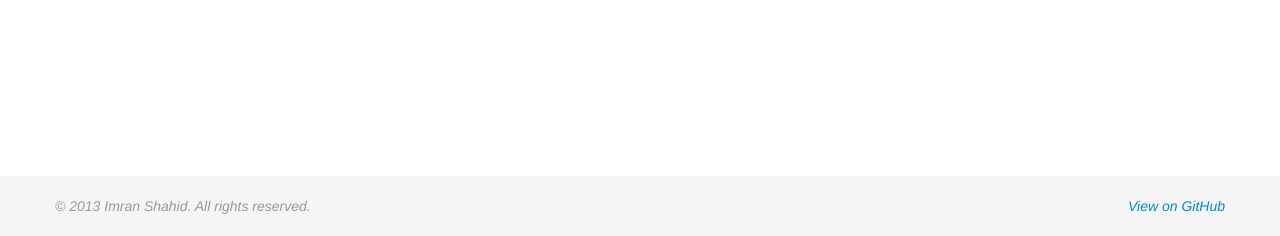
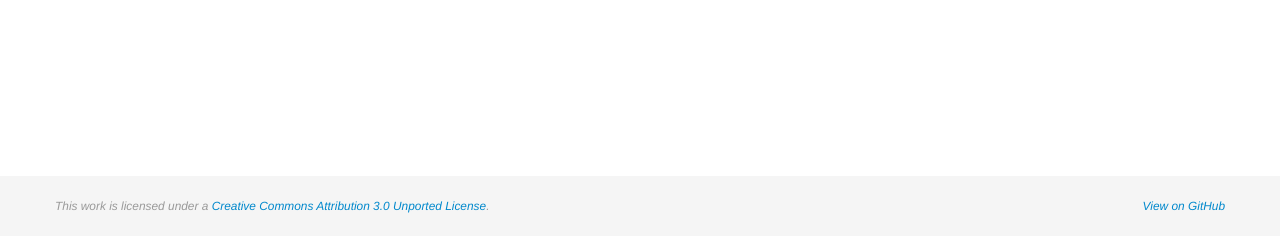
Before and after one commit to ishahid/stats, a Django app: template books/templates/books/book.html in a window 1280 px wide. Shown: the part 564-800 px from the top of the page. Run offline with Django 3.2, Linux system fonts and the light colour scheme; the template is opened without the code that fills it, so the values that code supplies are empty; some libraries are stand-ins or nearby versions.

Commit message:
Fixed issue #1.

```diff
--- a/books/templates/books/footer.html
+++ b/books/templates/books/footer.html
@@ -8,15 +8,27 @@
             <div class="container">
                 <div class="row hidden-phone">
                     <div class="span8">
-                        <p class="muted credit">&copy; 2013 Imran Shahid. All rights reserved.</p>
+                        <small>
+                            <p class="muted credit">
+                                This <span xmlns:dct="http://purl.org/dc/terms/" href="http://purl.org/dc/dcmitype/Text" rel="dct:type">work</span> is licensed under a <a rel="license" href="http://creativecommons.org/licenses/by/3.0/deed.en_US">Creative Commons Attribution 3.0 Unported License</a>.
+                            </p>
+                        </small>
                     </div>
                     <div class="span4">
-                        <p class="muted credit text-right"><a href="http://github.com/ishahid/stats">View on GitHub</a></p>
+                        <small>
+                            <p class="muted credit text-right">
+                                <a href="http://github.com/ishahid/stats">View on GitHub</a>
+                            </p>
+                        </small>
                     </div>
                 </div>
                 <div class="row visible-phone">
                     <div class="span12">
-                        <p class="muted credit">&copy; 2013 Imran Shahid. All rights reserved. <a href="http://github.com/ishahid/stats">View on GitHub</a></p>
+                        <small>
+                            <p class="muted credit">
+                                    This <span xmlns:dct="http://purl.org/dc/terms/" href="http://purl.org/dc/dcmitype/Text" rel="dct:type">work</span> is licensed under a <a rel="license" href="http://creativecommons.org/licenses/by/3.0/deed.en_US">Creative Commons Attribution 3.0 Unported License</a>. <a href="http://github.com/ishahid/stats">View on GitHub</a>
+                            </p>
+                        </small>
                     </div>
                 </div>
             </div>
```
